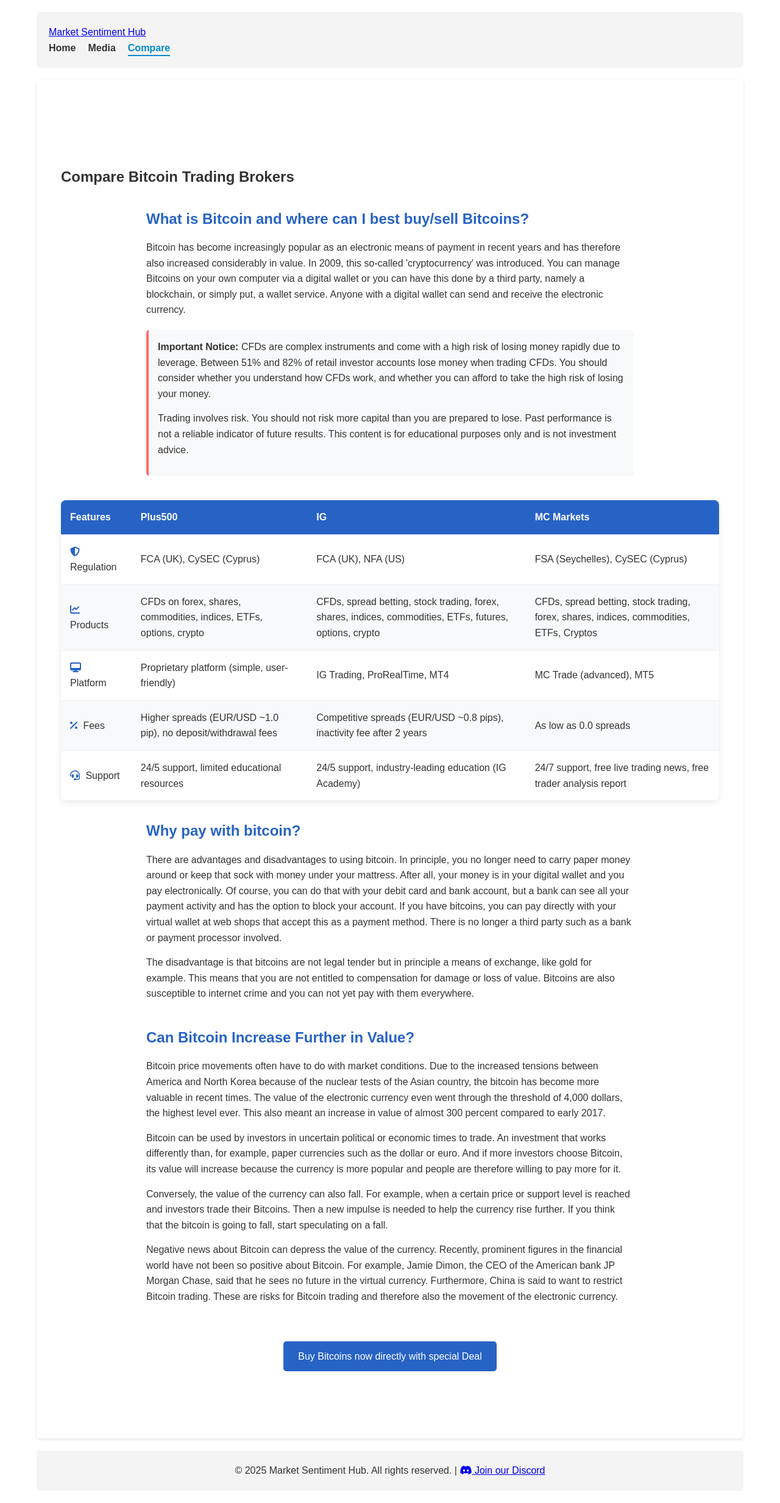
After one commit to Billy-git-2025/CFDs-and-Forex-Vote-website, a PHP site: page /compare.html in a window 1280 px wide. The commit adds this page. Shown: the whole page at 61% size. Run offline with PHP 8.4, Linux system fonts and the light colour scheme.

Commit message:
Add Bitcoin trading comparison page and update navigation

```diff
--- a/blog.html
+++ b/blog.html
@@ -177,6 +177,7 @@
             <ul>
                 <li><a href="/">Home</a></li>
                 <li><a href="/blog.html" class="active">Media</a></li>
+                <li><a href="/compare.html">Compare</a></li>
                 <li><a href="https://discord.com/invite/mFx2nHpc" class="discord-link" target="_blank" rel="noopener">
                     <i class="fab fa-discord discord-icon"></i> Join Discord</a>
                 </li>
@@ -239,5 +240,6 @@
             <i class="fab fa-discord discord-icon"></i> Join our Discord
         </a></p>
     </footer>
+    <script src="js/generate-images.js"></script>
 </body>
 </html>
--- /dev/null
+++ b/compare.html
@@ -0,0 +1,204 @@
+<!DOCTYPE html>
+<html lang="en">
+<head>
+    <meta charset="UTF-8">
+    <meta name="viewport" content="width=device-width, initial-scale=1.0">
+    <title>Compare Bitcoin Trading Brokers - Market Sentiment Hub</title>
+    <meta name="description" content="Compare the best Bitcoin trading brokers including Plus500, IG, and MC Markets. Find the perfect platform for your cryptocurrency trading needs.">
+    <link rel="stylesheet" href="/css/styles.css">
+    <!-- Font Awesome for icons -->
+    <link rel="stylesheet" href="https://cdnjs.cloudflare.com/ajax/libs/font-awesome/6.4.0/css/all.min.css">
+    <style>
+        .comparison-section {
+            max-width: 1200px;
+            margin: 100px auto 50px;
+            padding: 20px;
+        }
+
+        .comparison-table {
+            width: 100%;
+            border-collapse: collapse;
+            margin: 30px 0;
+            background: #fff;
+            box-shadow: 0 2px 10px rgba(0,0,0,0.1);
+            border-radius: 8px;
+            overflow: hidden;
+        }
+
+        .comparison-table th,
+        .comparison-table td {
+            padding: 15px;
+            text-align: left;
+            border-bottom: 1px solid #eee;
+        }
+
+        .comparison-table th {
+            background: #2763c5;
+            color: white;
+        }
+
+        .comparison-table tr:nth-child(even) {
+            background: #f8f9fa;
+        }
+
+        .comparison-table tr:hover {
+            background: #f0f4f8;
+        }
+
+        .feature-icon {
+            color: #2763c5;
+            margin-right: 5px;
+        }
+
+        .cta-button {
+            display: inline-block;
+            padding: 12px 24px;
+            background: #2763c5;
+            color: white;
+            text-decoration: none;
+            border-radius: 5px;
+            margin: 20px 0;
+            transition: background 0.3s;
+        }
+
+        .cta-button:hover {
+            background: #1a4a9c;
+        }
+
+        .content-section {
+            max-width: 800px;
+            margin: 0 auto 40px;
+            line-height: 1.6;
+        }
+
+        .content-section h2 {
+            color: #2763c5;
+            margin: 30px 0 15px;
+        }
+
+        .content-section p {
+            margin-bottom: 15px;
+            color: #333;
+        }
+
+        .disclaimer {
+            background: #f8f9fa;
+            padding: 15px;
+            border-radius: 5px;
+            margin: 20px 0;
+            border-left: 4px solid #ff6b6b;
+        }
+
+        @media (max-width: 768px) {
+            .comparison-table {
+                display: block;
+                overflow-x: auto;
+            }
+
+            .comparison-section {
+                padding: 10px;
+            }
+        }
+    </style>
+</head>
+<body>
+    <header class="site-header">
+        <a href="/" class="site-title">Market Sentiment Hub</a>
+        <nav class="site-nav">
+            <ul>
+                <li><a href="/">Home</a></li>
+                <li><a href="/blog.html">Media</a></li>
+                <li><a href="/compare.html" class="active">Compare</a></li>
+            </ul>
+        </nav>
+    </header>
+
+    <main>
+        <section class="comparison-section">
+            <h1>Compare Bitcoin Trading Brokers</h1>
+
+            <div class="content-section">
+                <h2>What is Bitcoin and where can I best buy/sell Bitcoins?</h2>
+                <p>Bitcoin has become increasingly popular as an electronic means of payment in recent years and has therefore also increased considerably in value. In 2009, this so-called 'cryptocurrency' was introduced. You can manage Bitcoins on your own computer via a digital wallet or you can have this done by a third party, namely a blockchain, or simply put, a wallet service. Anyone with a digital wallet can send and receive the electronic currency.</p>
+
+                <div class="disclaimer">
+                    <p><strong>Important Notice:</strong> CFDs are complex instruments and come with a high risk of losing money rapidly due to leverage. Between 51% and 82% of retail investor accounts lose money when trading CFDs. You should consider whether you understand how CFDs work, and whether you can afford to take the high risk of losing your money.</p>
+                    <p>Trading involves risk. You should not risk more capital than you are prepared to lose. Past performance is not a reliable indicator of future results. This content is for educational purposes only and is not investment advice.</p>
+                </div>
+            </div>
+
+            <table class="comparison-table">
+                <thead>
+                    <tr>
+                        <th>Features</th>
+                        <th>Plus500</th>
+                        <th>IG</th>
+                        <th>MC Markets</th>
+                    </tr>
+                </thead>
+                <tbody>
+                    <tr>
+                        <td><i class="fas fa-shield-alt feature-icon"></i> Regulation</td>
+                        <td>FCA (UK), CySEC (Cyprus)</td>
+                        <td>FCA (UK), NFA (US)</td>
+                        <td>FSA (Seychelles), CySEC (Cyprus)</td>
+                    </tr>
+                    <tr>
+                        <td><i class="fas fa-chart-line feature-icon"></i> Products</td>
+                        <td>CFDs on forex, shares, commodities, indices, ETFs, options, crypto</td>
+                        <td>CFDs, spread betting, stock trading, forex, shares, indices, commodities, ETFs, futures, options, crypto</td>
+                        <td>CFDs, spread betting, stock trading, forex, shares, indices, commodities, ETFs, Cryptos</td>
+                    </tr>
+                    <tr>
+                        <td><i class="fas fa-desktop feature-icon"></i> Platform</td>
+                        <td>Proprietary platform (simple, user-friendly)</td>
+                        <td>IG Trading, ProRealTime, MT4</td>
+                        <td>MC Trade (advanced), MT5</td>
+                    </tr>
+                    <tr>
+                        <td><i class="fas fa-percentage feature-icon"></i> Fees</td>
+                        <td>Higher spreads (EUR/USD ~1.0 pip), no deposit/withdrawal fees</td>
+                        <td>Competitive spreads (EUR/USD ~0.8 pips), inactivity fee after 2 years</td>
+                        <td>As low as 0.0 spreads</td>
+                    </tr>
+                    <tr>
+                        <td><i class="fas fa-headset feature-icon"></i> Support</td>
+                        <td>24/5 support, limited educational resources</td>
+                        <td>24/5 support, industry-leading education (IG Academy)</td>
+                        <td>24/7 support, free live trading news, free trader analysis report</td>
+                    </tr>
+                </tbody>
+            </table>
+
+            <div class="content-section">
+                <h2>Why pay with bitcoin?</h2>
+                <p>There are advantages and disadvantages to using bitcoin. In principle, you no longer need to carry paper money around or keep that sock with money under your mattress. After all, your money is in your digital wallet and you pay electronically. Of course, you can do that with your debit card and bank account, but a bank can see all your payment activity and has the option to block your account. If you have bitcoins, you can pay directly with your virtual wallet at web shops that accept this as a payment method. There is no longer a third party such as a bank or payment processor involved.</p>
+
+                <p>The disadvantage is that bitcoins are not legal tender but in principle a means of exchange, like gold for example. This means that you are not entitled to compensation for damage or loss of value. Bitcoins are also susceptible to internet crime and you can not yet pay with them everywhere.</p>
+            </div>
+
+            <div class="content-section">
+                <h2>Can Bitcoin Increase Further in Value?</h2>
+                <p>Bitcoin price movements often have to do with market conditions. Due to the increased tensions between America and North Korea because of the nuclear tests of the Asian country, the bitcoin has become more valuable in recent times. The value of the electronic currency even went through the threshold of 4,000 dollars, the highest level ever. This also meant an increase in value of almost 300 percent compared to early 2017.</p>
+
+                <p>Bitcoin can be used by investors in uncertain political or economic times to trade. An investment that works differently than, for example, paper currencies such as the dollar or euro. And if more investors choose Bitcoin, its value will increase because the currency is more popular and people are therefore willing to pay more for it.</p>
+
+                <p>Conversely, the value of the currency can also fall. For example, when a certain price or support level is reached and investors trade their Bitcoins. Then a new impulse is needed to help the currency rise further. If you think that the bitcoin is going to fall, start speculating on a fall.</p>
+
+                <p>Negative news about Bitcoin can depress the value of the currency. Recently, prominent figures in the financial world have not been so positive about Bitcoin. For example, Jamie Dimon, the CEO of the American bank JP Morgan Chase, said that he sees no future in the virtual currency. Furthermore, China is said to want to restrict Bitcoin trading. These are risks for Bitcoin trading and therefore also the movement of the electronic currency.</p>
+            </div>
+
+            <div style="text-align: center;">
+                <a href="#" class="cta-button">Buy Bitcoins now directly with special Deal</a>
+            </div>
+        </section>
+    </main>
+
+    <footer>
+        <p>&copy; 2025 Market Sentiment Hub. All rights reserved. |
+        <a href="https://discord.com/invite/mFx2nHpc" class="discord-link" target="_blank" rel="noopener">
+            <i class="fab fa-discord discord-icon"></i> Join our Discord
+        </a></p>
+    </footer>
+</body>
+</html>
--- a/homepage.html
+++ b/homepage.html
@@ -353,6 +353,7 @@
             <ul>
                 <li><a href="/" class="active">Home</a></li>
                 <li><a href="/blog.html">Media</a></li>
+                <li><a href="/compare.html">Compare</a></li>
             </ul>
         </nav>
     </header>
@@ -364,7 +365,9 @@
                 <p>Your centralized platform for market sentiment analysis and real-time voting data.</p>
                 <p class="intro-text">At Market Sentiment Hub, we aim to bridge the gap between individual traders and collective market wisdom. Our platform aggregates the sentiment of thousands of traders worldwide, allowing you to gauge what the public truly thinks about current market conditions.</p>
                 <p class="intro-text">Use our voting system to express your view on the market direction, see what others are thinking, and access real-time analysis that helps inform your trading decisions. Whether you're a novice or experienced trader, understanding market sentiment is crucial for successful trading.</p>
-                <a href="#vote-section" class="cta-button">Vote Now</a>
+                <div class="cta-button">
+                    <a href="/compare.html">Bitcoin Trading</a>
+                </div>
             </div>
         </section>
     </main>
```
Also changed, not shown: tools/generate_static_blog.php (+7 -0 lines).
